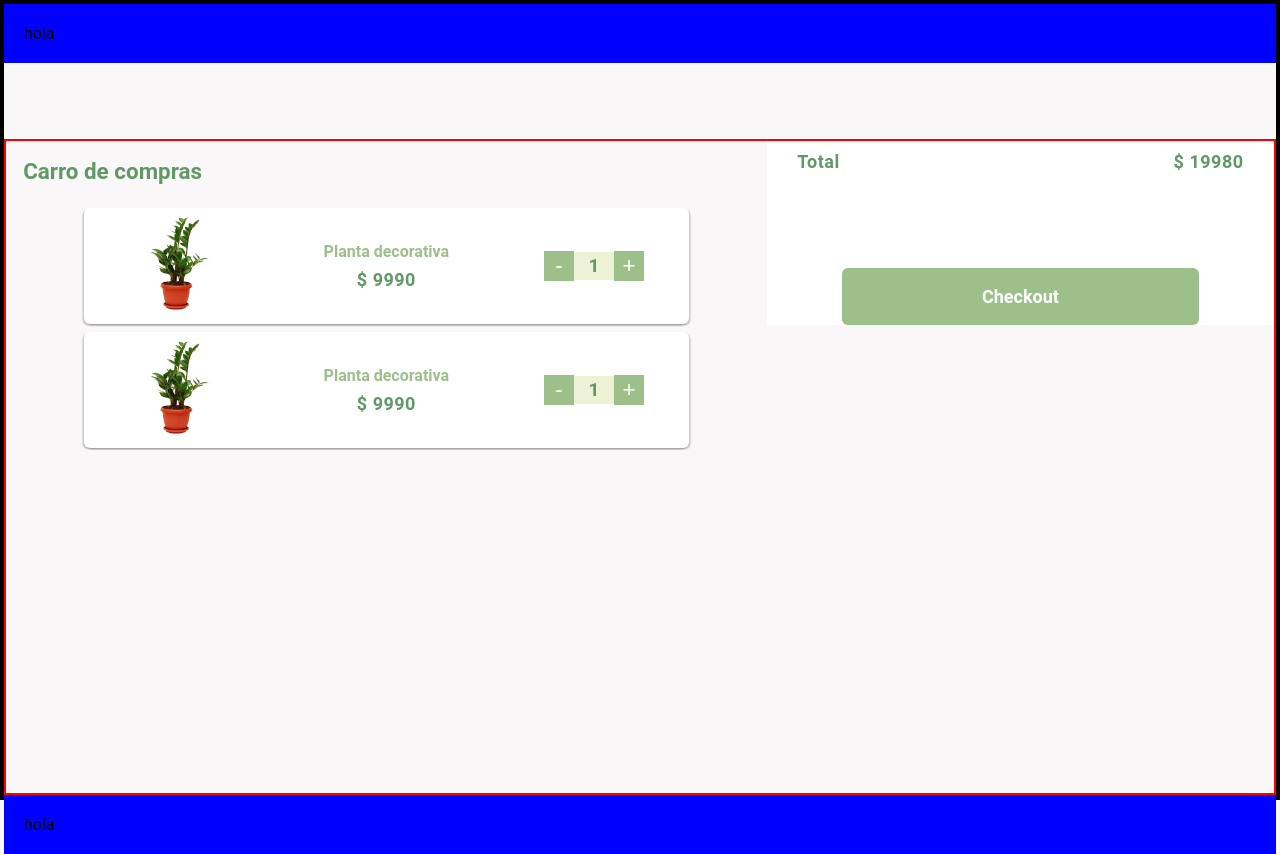
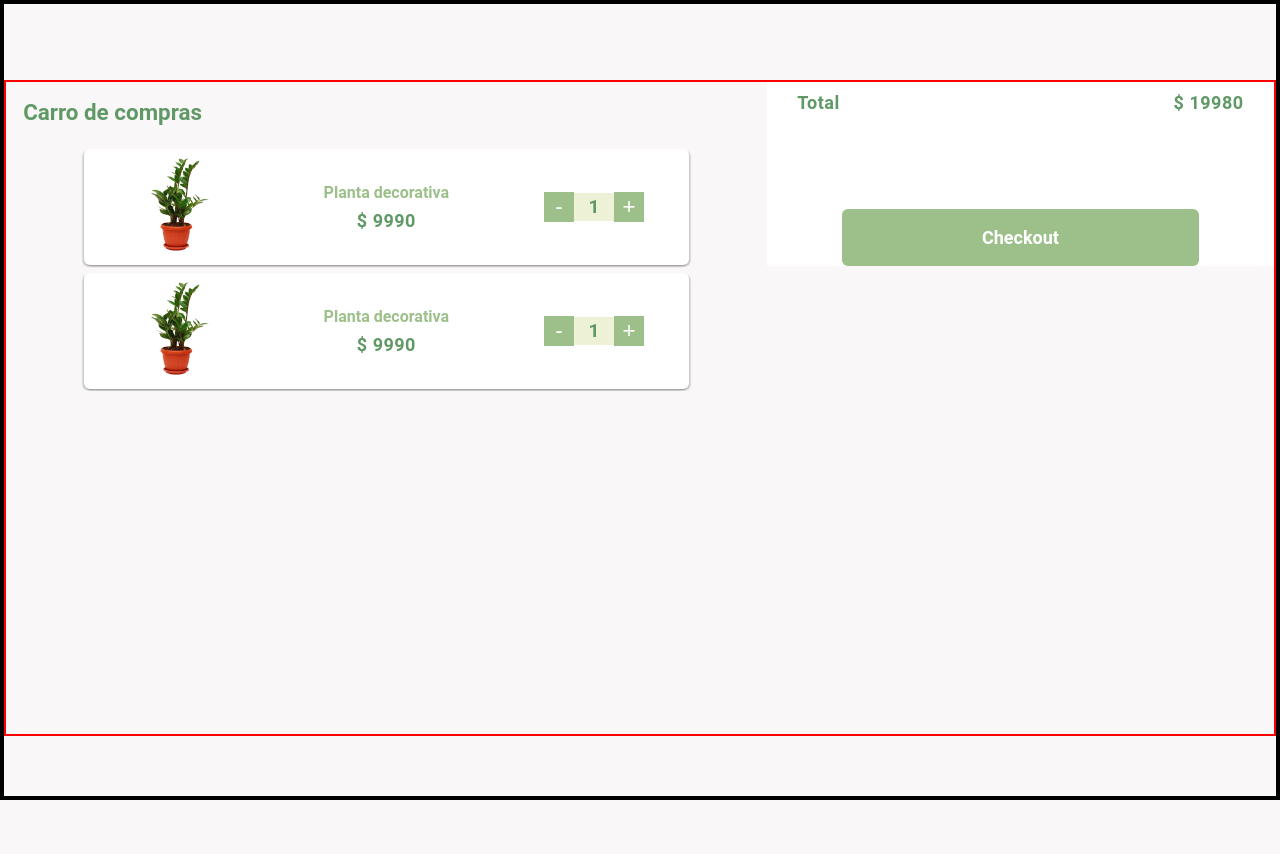
Before and after one commit to MarioGuTe/mockups-final-react, a React (Create React App) app: page /cart in a window 1280 px wide. After the commit the page ends 800 px from the top, so only its background shows below. Built offline with nearby package versions, Linux system fonts and the light colour scheme.

Commit message:
update cart

```diff
--- a/src/Cart.jsx
+++ b/src/Cart.jsx
@@ -4,8 +4,6 @@ import styles from "./Cart.module.css";
 
 function Cart() {
   return (
-    <>
-      <nav>hola</nav>
     <div className={styles.cartMainContainer}>
       <div className={styles.itemsSection}>
         <h1>Carro de compras</h1>
@@ -50,8 +48,6 @@ function Cart() {
         </div>
       </div>
     </div>
-      <footer>hola</footer>
-    </>
   );
 }
 
```
Lines whose indentation alone changed are shown as unchanged.
